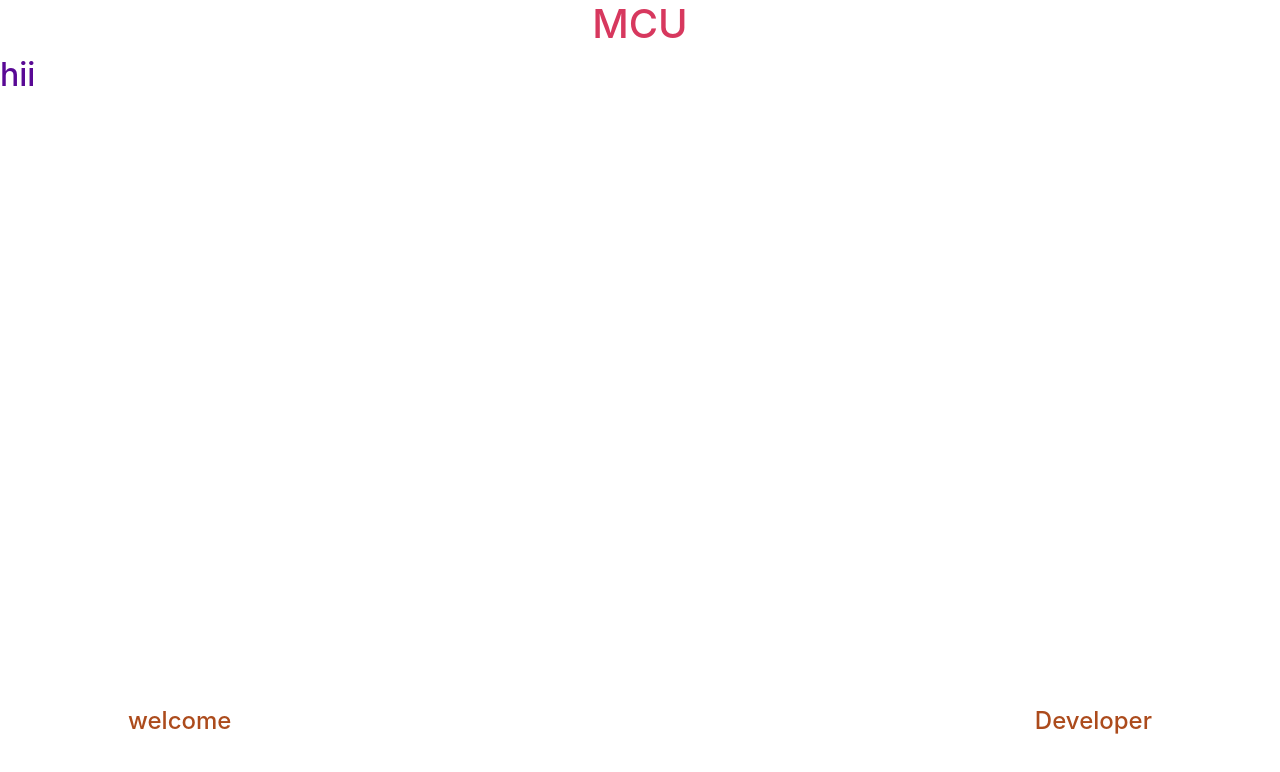
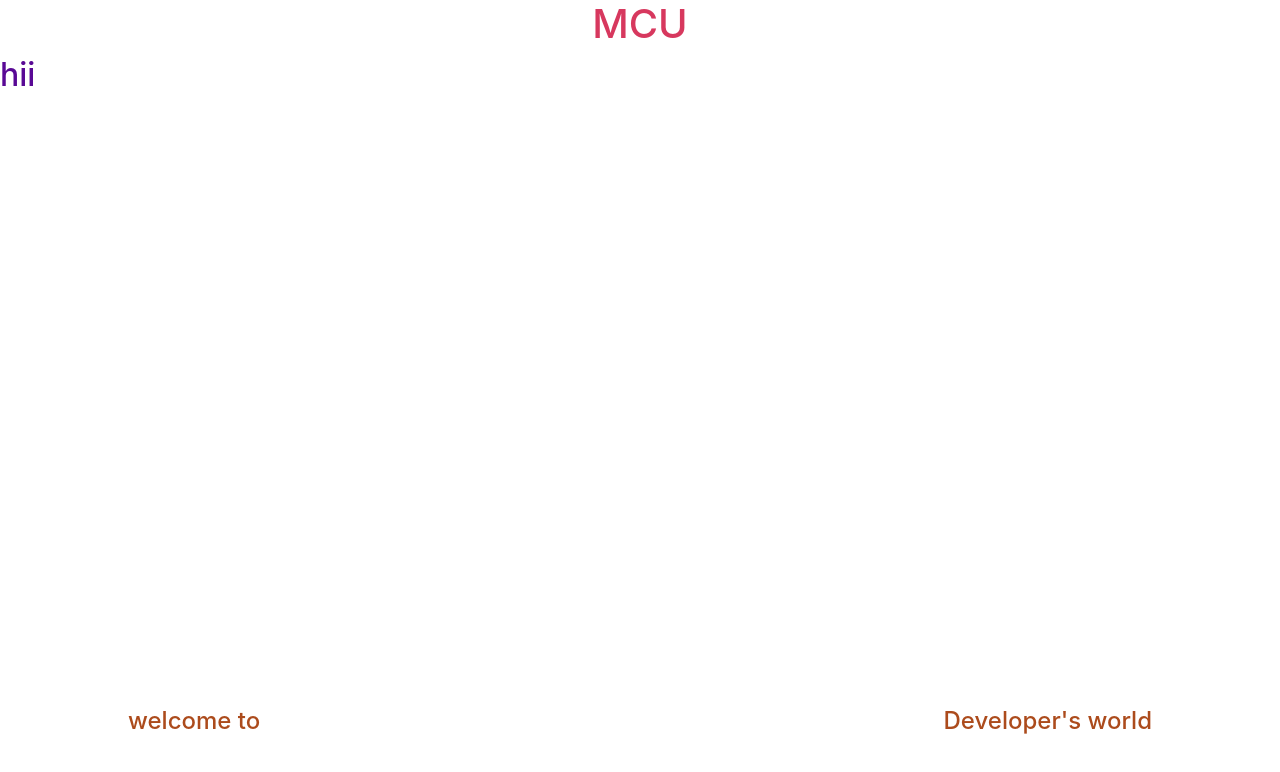
Before and after one commit to psammax/weblab_6, a plain HTML site: page index.htm in a window 1280 px wide. Drawn offline with nearby package versions, Linux system fonts and the light colour scheme.

Commit message:
Update index.htm

```diff
--- a/index.htm
+++ b/index.htm
@@ -10,8 +10,8 @@
     <h1 class="text-uppercase" align="center">mcu</h1>
     <h2 class="text-lowercase">hii</h2>
     <div class="bottom-container"  id="bottom">
-      <h4 style="float:left; margin-left:10%;margin-bottom:5%;color:#ac4b1c;"  >welcome </h4>
-      <h4 style="float:right; margin-right:10%;margin-bottom:5%;color:#ac4b1c;" > Developer</h4>
+      <h4 style="float:left; margin-left:10%;margin-bottom:5%;color:#ac4b1c;"  >welcome to </h4>
+      <h4 style="float:right; margin-right:10%;margin-bottom:5%;color:#ac4b1c;" > Developer's world</h4>
     </div>
 
 
```
